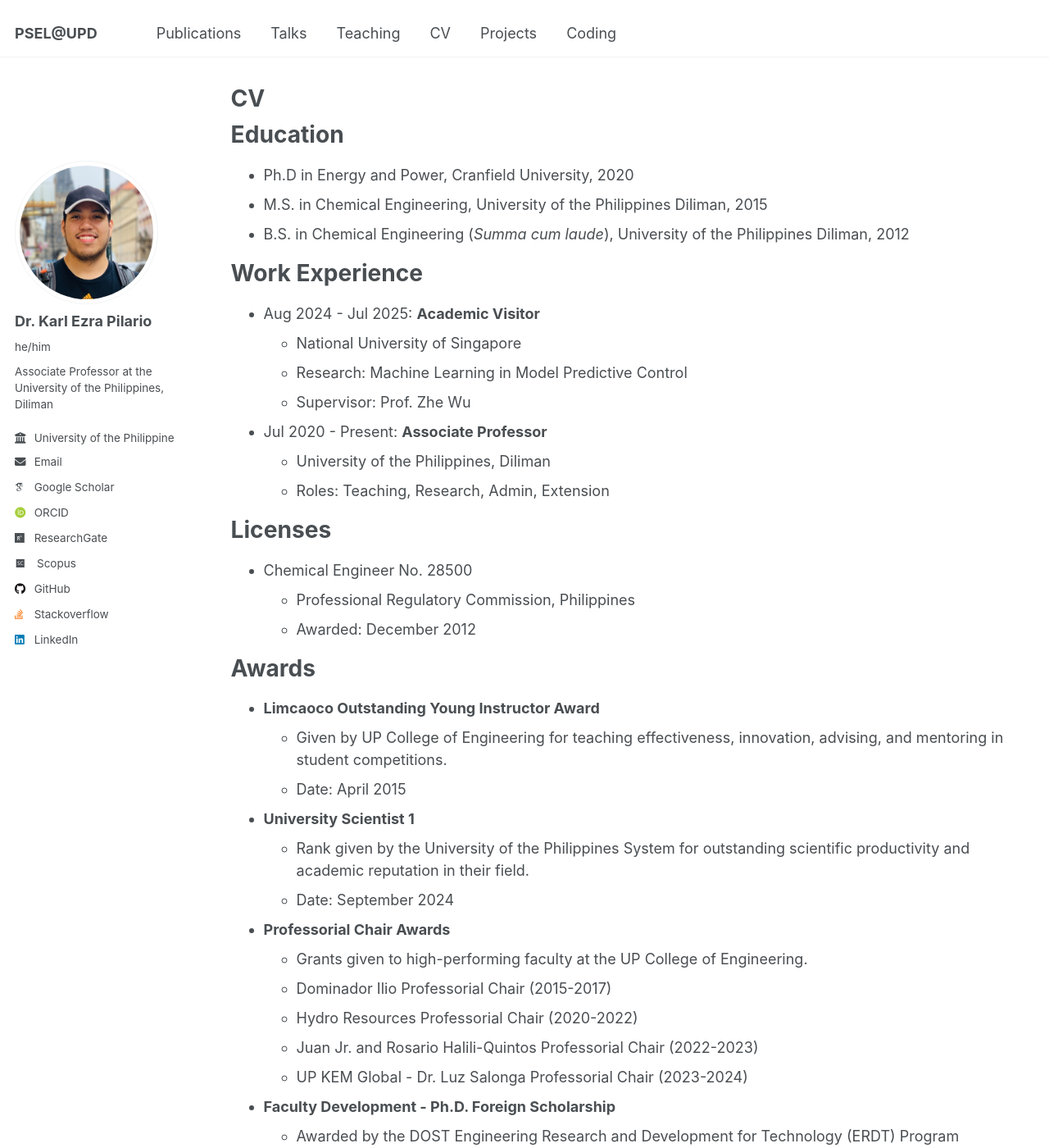
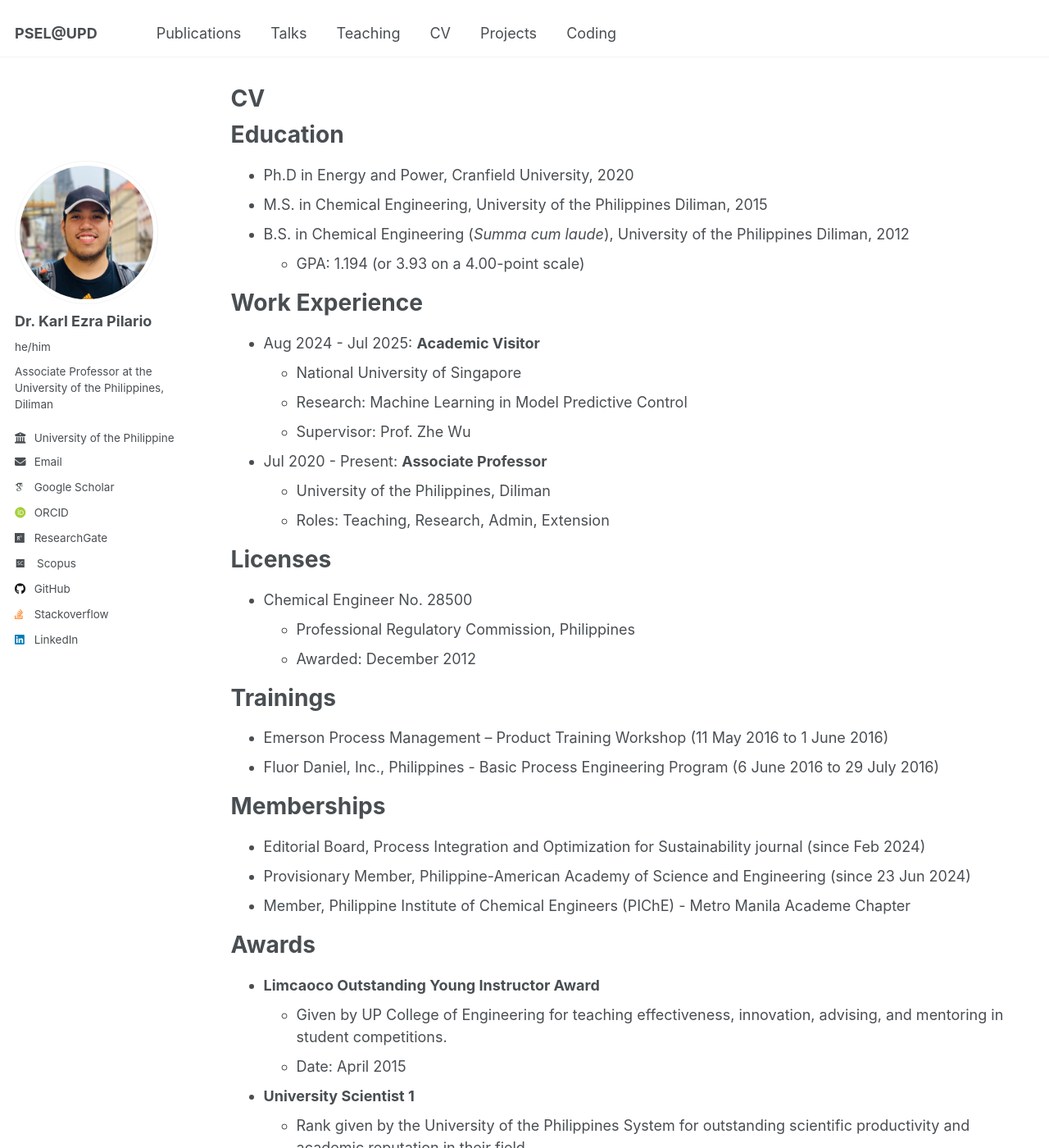
Before and after one commit to kspilario/kspilario.github.io, a Jekyll site: the page built from _pages/cv.md, in a window 1280 px wide and 1400 px high. Shown: the whole window at 82% size. Built offline with Jekyll 4.4.1, drawn with Linux system fonts in a browser that asks for light colours; some web fonts are replaced.

Commit message:
Update cv.md

```diff
--- a/_pages/cv.md
+++ b/_pages/cv.md
@@ -14,6 +14,7 @@ Education
 * Ph.D in Energy and Power, Cranfield University, 2020
 * M.S. in Chemical Engineering, University of the Philippines Diliman, 2015
 * B.S. in Chemical Engineering (*Summa cum laude*), University of the Philippines Diliman, 2012
+  * GPA: 1.194 (or 3.93 on a 4.00-point scale)
 
 Work Experience
 ======
@@ -31,6 +32,17 @@ Licenses
 * Chemical Engineer No. 28500
   * Professional Regulatory Commission, Philippines
   * Awarded: December 2012
+
+Trainings
+======
+* Emerson Process Management – Product Training Workshop (11 May 2016 to 1 June 2016)
+* Fluor Daniel, Inc., Philippines - Basic Process Engineering Program (6 June 2016 to 29 July 2016)
+
+Memberships
+======
+* Editorial Board, Process Integration and Optimization for Sustainability journal (since Feb 2024)
+* Provisionary Member, Philippine-American Academy of Science and Engineering (since 23 Jun 2024)
+* Member, Philippine Institute of Chemical Engineers (PIChE) - Metro Manila Academe Chapter
 
 Awards
 ======
```
